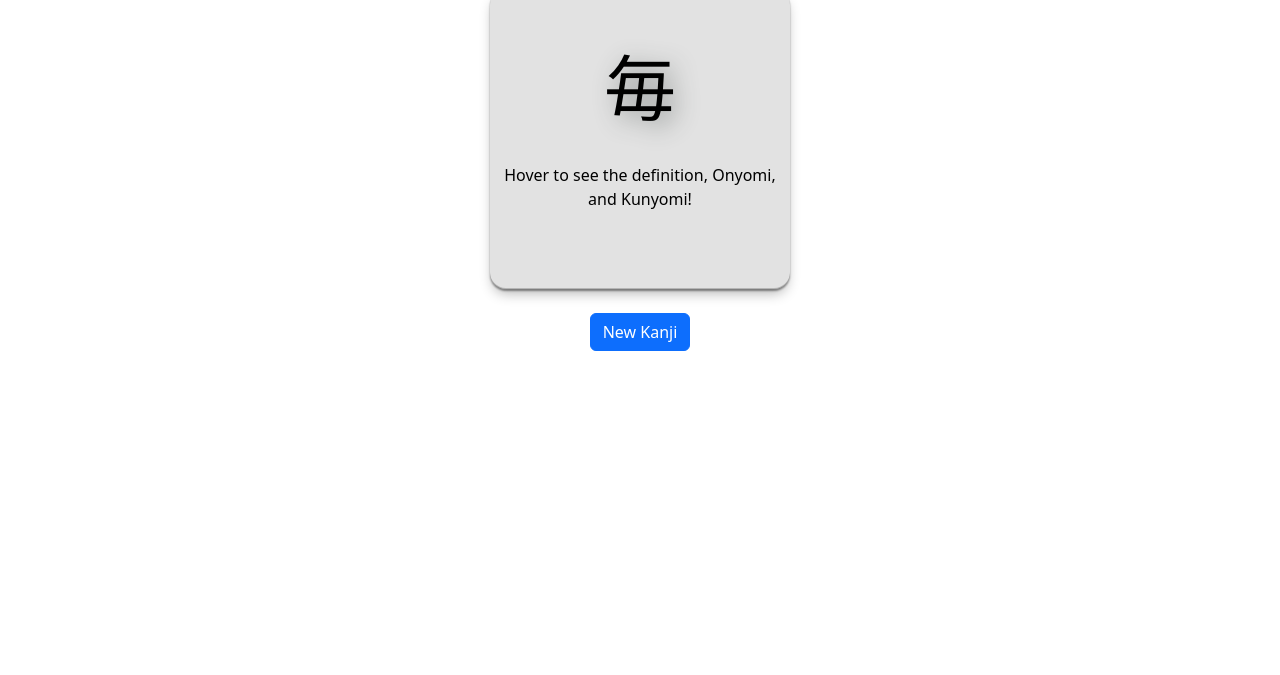
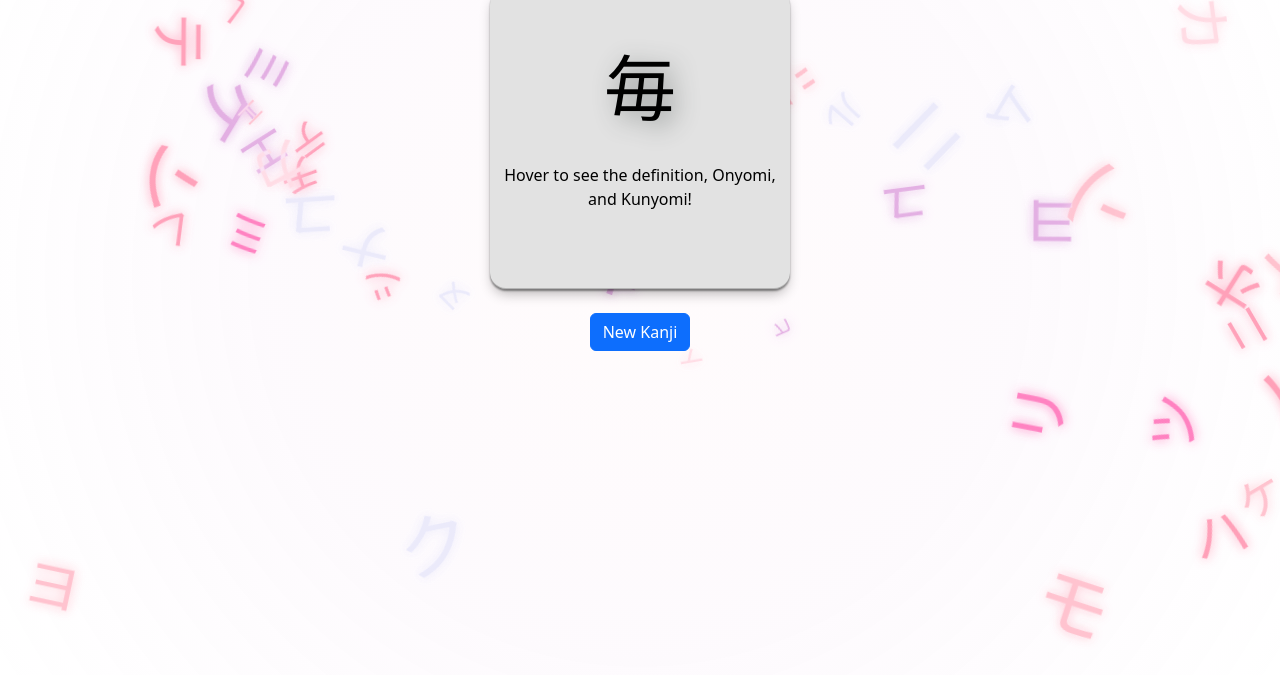
Before and after one commit to robinallenaz/Random-Kanji-Generator, a plain HTML site: page index.html in a window 1280 px wide. Shown: the part 125-800 px from the top of the page. Drawn offline with nearby package versions, Linux system fonts and the light colour scheme; a web font is replaced by a local one.

Commit message:
Added falling character background to index.html

```diff
--- a/index.html
+++ b/index.html
@@ -39,6 +39,8 @@
           <span class="navbar-toggler-icon"></span>
         </button>
       </nav>
+      <!--Matrix background of falling characters-->
+      <div class="matrix-background" id="matrix"></div>
       <!--Displays random kanji-->
       <h1>Random Kanji Generator</h1>
       <!-- <select>
@@ -115,5 +117,7 @@
         getRandomKanji();
       });
     </script>
+    <!--Matrix script-->
+    <script src="matrix.js"></script>
   </body>
 </html>
--- /dev/null
+++ b/matrix.js
@@ -0,0 +1,48 @@
+document.addEventListener('DOMContentLoaded', () => {
+    const matrix = document.getElementById('matrix');
+    const characters = 'アイウエオカキクケコサシスセソタチツテトナニヌネノハヒフヘホマミムメモヤユヨラリルレロワヲン';
+
+    // Enhanced sakura color palette
+    const colors = [
+        '#ffd6e0', // soft pink
+        '#ffb7c5', // light pink
+        '#ff8fab', // medium pink
+        '#ff69b4', // bright pink
+        '#dda0dd', // plum
+        '#e6e6fa'  // lavender
+    ];
+
+    function createCharacter() {
+        const character = document.createElement('div');
+        character.className = 'character';
+
+        // Position and movement
+        character.style.left = `${Math.random() * 100}vw`;
+        const fallDuration = Math.random() * 8 + 4; // 4-12 seconds
+        character.style.animationDuration = `${fallDuration}s, ${fallDuration * 0.8}s`; // fall and spin durations
+
+        // Random horizontal drift
+        const drift = Math.random() * 200 - 100; // -100px to +100px
+        character.style.setProperty('--drift', `${drift}px`);
+
+        // Size and appearance
+        character.style.fontSize = `${Math.random() * 60 + 20}px`;
+        character.style.color = colors[Math.floor(Math.random() * colors.length)];
+        character.textContent = characters[Math.floor(Math.random() * characters.length)];
+
+        // Cleanup
+        character.addEventListener('animationend', () => {
+            character.remove();
+        });
+
+        matrix.appendChild(character);
+    }
+
+    // Create initial set of characters with staggered start
+    for (let i = 0; i < 30; i++) {
+        setTimeout(createCharacter, Math.random() * 3000);
+    }
+
+    // Continue creating characters
+    setInterval(createCharacter, 300); // Slightly slower creation rate
+});
--- a/styles/index.css
+++ b/styles/index.css
@@ -105,3 +105,77 @@ h2 {
   background-color: #e2e2e2;
   transform: rotateY(180deg);
 }
+
+.matrix-background body {
+  margin: 0;
+  padding: 0;
+  background: linear-gradient(
+      135deg,
+      #2b1b2c 0%,
+      #1f1f35 25%,
+      #232a3d 50%,
+      #1f1f35 75%,
+      #2b1b2c 100%
+  );
+  overflow: hidden;
+  min-height: 100vh;
+}
+
+.matrix-background {
+  position: fixed;
+  top: 0;
+  left: 0;
+  width: 100%;
+  height: 100%;
+  z-index: -1;
+  background: radial-gradient(
+      circle at center,
+      rgba(255, 182, 193, 0.05) 0%,
+      rgba(221, 160, 221, 0.05) 50%,
+      transparent 100%
+  );
+}
+
+.character {
+  position: absolute;
+  color: #FFC5C5;
+  font-family: "MS Gothic", monospace;
+  line-height: 1;
+  text-shadow: 0 0 12px currentColor;
+  opacity: 0.85;
+  mix-blend-mode: screen;
+  will-change: transform;
+  transform-origin: center center;
+}
+
+@keyframes spin {
+  from {
+      transform: rotate(0deg);
+  }
+  to {
+      transform: rotate(360deg);
+  }
+}
+
+@keyframes fall {
+  0% {
+      top: -5%;
+      transform: translateX(0);
+      opacity: 0;
+  }
+  5% {
+      opacity: 0.85;
+  }
+  95% {
+      opacity: 0.85;
+  }
+  100% {
+      top: 105%;
+      transform: translateX(var(--drift));
+      opacity: 0;
+  }
+}
+
+.character {
+  animation: fall linear infinite, spin linear infinite;
+}
```
Also changed, not shown: pages/matrix.html (added, +87 -0 lines).
